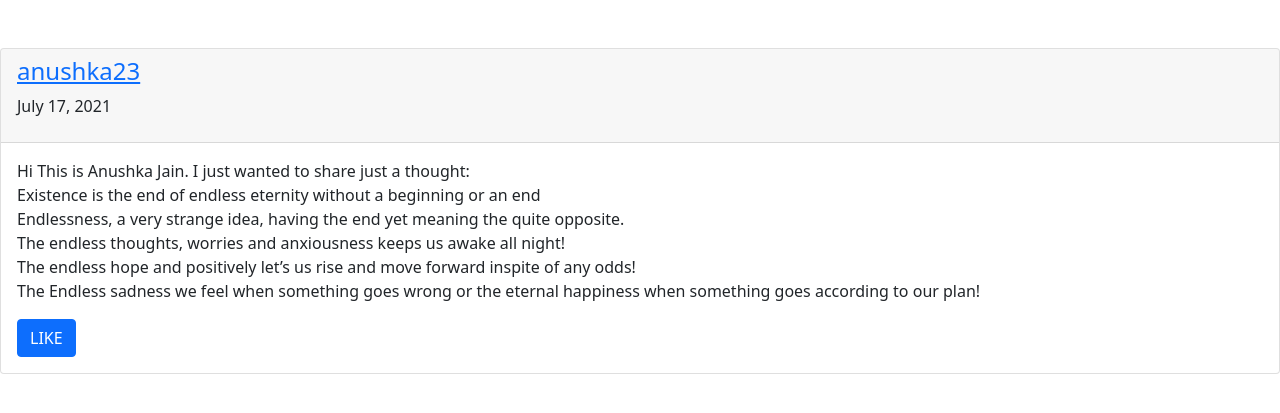
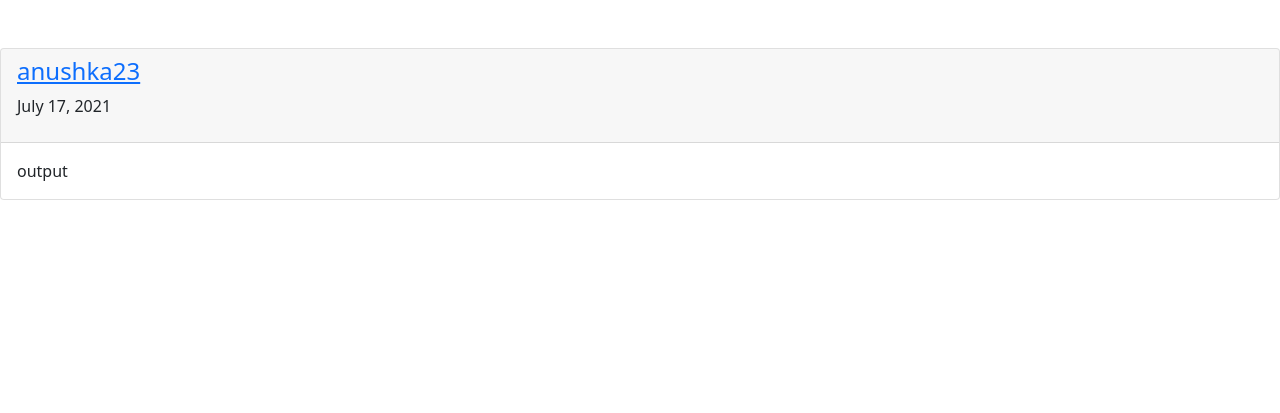
Before and after one commit to vidhsss/Thoughts, a Django app: page / in a window 1280 px wide. Shown: the part 56-469 px from the top of the page. Run offline with Django 3.2, Linux system fonts and the light colour scheme; a user stored in the database is signed in; data comes from the database, SQL or seed files in the repository.

```diff
--- a/feed/templates/feed/home.html
+++ b/feed/templates/feed/home.html
@@ -13,11 +13,8 @@
         </div>
         <div class="card-body">
             {% comment %} <h5 class="card-title">#{{tweet.name}}</h5> {% endcomment %}
-            <p class="card-text"> Hi This is Anushka Jain. I just wanted to share just a thought: <br> Existence is the end of endless eternity without a beginning or an end <br> Endlessness, a very strange idea, having the end yet meaning the quite opposite.
-                <br> The endless thoughts, worries and anxiousness keeps us awake all night!
-                <br> The endless hope and positively let’s us rise and move forward inspite of any odds!
-                <br> The Endless sadness we feel when something goes wrong or the eternal happiness when something goes according to our plan! </p>
-            <a href="#" class="btn btn-primary">LIKE</a>
+            <p class="card-text"> {{tweet.text}}</p>
+            {% comment %} <a href="#" class="btn btn-primary"></a> {% endcomment %}
         </div>
 
     {% endfor %}
```
